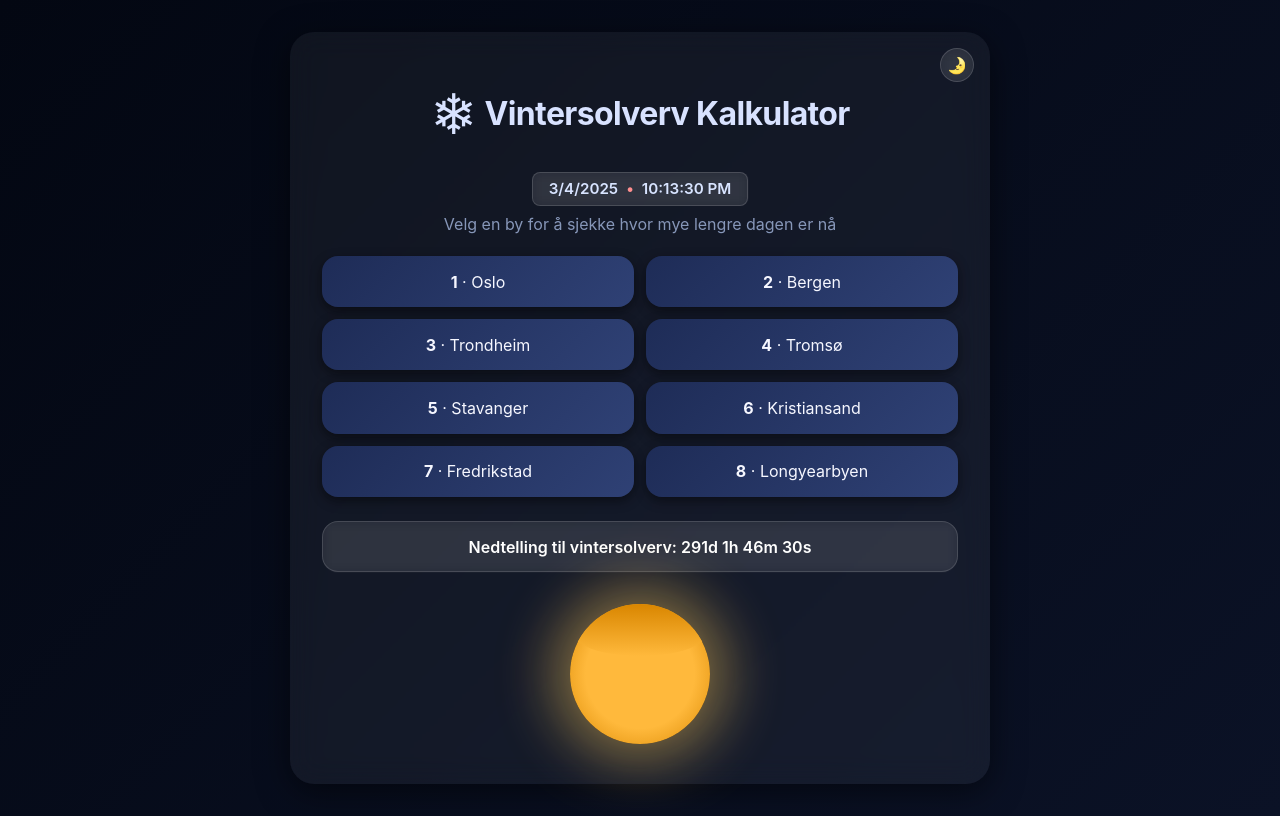
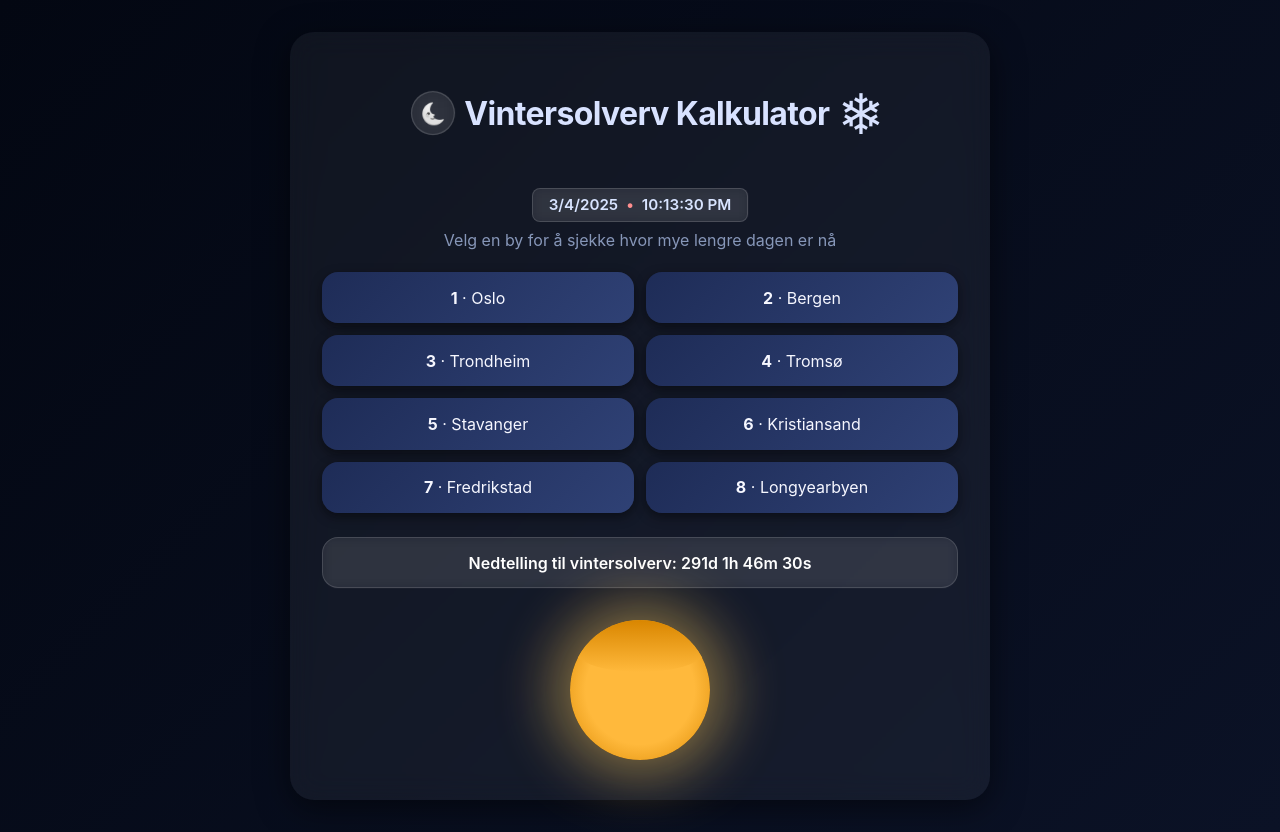
Before and after one commit to aleksejunas/sun-cal-react, a React (Vite) app: page / in a window 1280 px wide. Built offline with nearby package versions, Linux system fonts and the light colour scheme.

Commit message:
refactor: moved stuff around in the title/header
- moved snowflake to the right, and the theme-toggle-btn to the left
using transform

```diff
--- a/src/App.css
+++ b/src/App.css
@@ -21,9 +21,6 @@ body,
 }
 
 .theme-toggle-btn {
-  position: absolute;
-  top: 1rem;
-  right: 1rem;
   background: rgba(255, 255, 255, 0.08);
   backdrop-filter: blur(8px);
   border-radius: 50%;
@@ -35,7 +32,11 @@ body,
   cursor: pointer;
   color: #dce8ff;
   border: 1px solid rgba(255, 255, 255, 0.15);
-  transition: 0.2 ease;
+  transition: 0.2s ease;
+  /* transform: translateY(-13px); */
+  /* transform: translateX(-45px); */
+  transform: translateY(-9px) translateX(-14px) scale(1.3) scaleX(-1);
+  filter: grayscale(100%);
 }
 
 .theme-toggle-btn:hover {
@@ -49,6 +50,7 @@ body,
 /* Card */
 
 .card {
+  position: relative;
   background: rgba(255, 255, 255, 0.06);
   backdrop-filter: blur(14px);
   border-radius: 1.5rem;
@@ -60,6 +62,19 @@ body,
   box-shadow: 0 8px 24px rgba(0, 0, 0, 0.3);
   color: #eaf1ff;
   text-align: center;
+}
+
+/* Card Header */
+.card-header {
+  display: flex;
+  justify-content: center;
+  align-items: center;
+  margin-bottom: 1rem;
+}
+
+.header-spacer {
+  width: 34px; /* Same width as the button */
+  height: 34px; /* Same height as the button */
 }
 
 /* Headings */
@@ -78,6 +93,7 @@ h1 {
   justify-content: center;
   align-items: center;
   gap: 0.5rem;
+  /* transform: translateY(-5px); */
 }
 
 .main-title .snowflake {
@@ -224,12 +240,10 @@ h1 {
   height: 0%;
   background: linear-gradient(180deg, #ffae00 0%, #ffd24c 100%);
   border-radius: 50%;
-  transition: height 1s cubic-bezier(0.4, 0, 0.2, 1), background 0.3s ease-in-out;
+  transition:
+    height 1s cubic-bezier(0.4, 0, 0.2, 1),
+    background 0.3s ease-in-out;
 }
-
-
-
-
 
 /* Mobile */
 
--- a/src/App.tsx
+++ b/src/App.tsx
@@ -146,10 +146,8 @@ const App: React.FC = () => {
     <div className={dark ? "dark" : ""}>
       <div className="main-bg min-h-screen">
         <div className="card">
-          <h1 className="main-title">
-            <span className="snowflake">❄</span> Vintersolverv Kalkulator{" "}
-          </h1>
-          {/* TODO: Test the header element thing */}
+          <div className="card-header">
+            <div className="header-spacer"></div>
             <div
               role="button"
               aria-label={dark ? "Bytt til lys modus" : "Bytt til mørk modus"}
@@ -158,6 +156,11 @@ const App: React.FC = () => {
               className="theme-toggle-btn"
             >
               {dark ? "🌛" : "🌞"}
+            </div>
+
+            <h1 className="main-title">
+              Vintersolverv Kalkulator <span className="snowflake">❄</span>
+            </h1>
           </div>
           <p className="timestamp" data-testid="current-date-time">
             {currentTime.toLocaleDateString()}
```
Also changed, not shown: 1 other file (tests, documents, lock files or other folders). Lines whose indentation alone changed are shown as unchanged.
